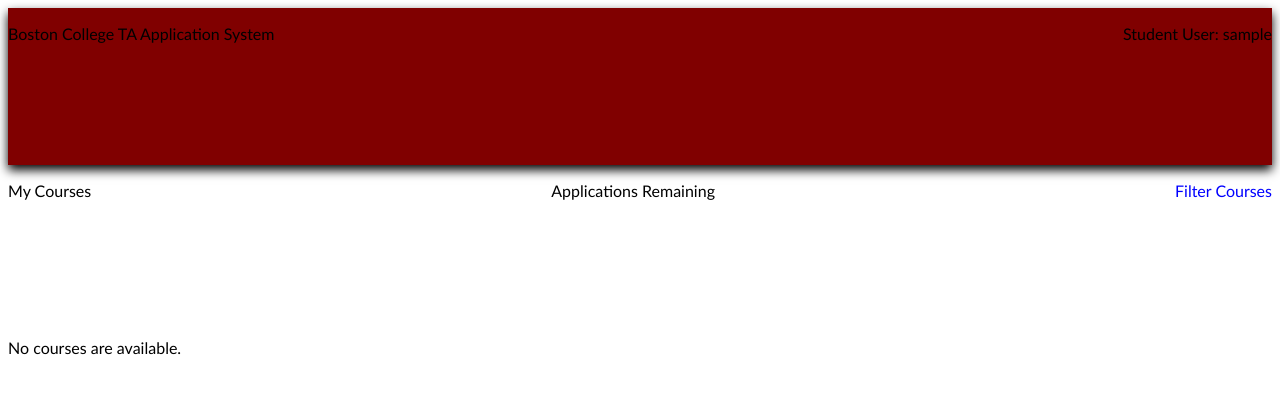
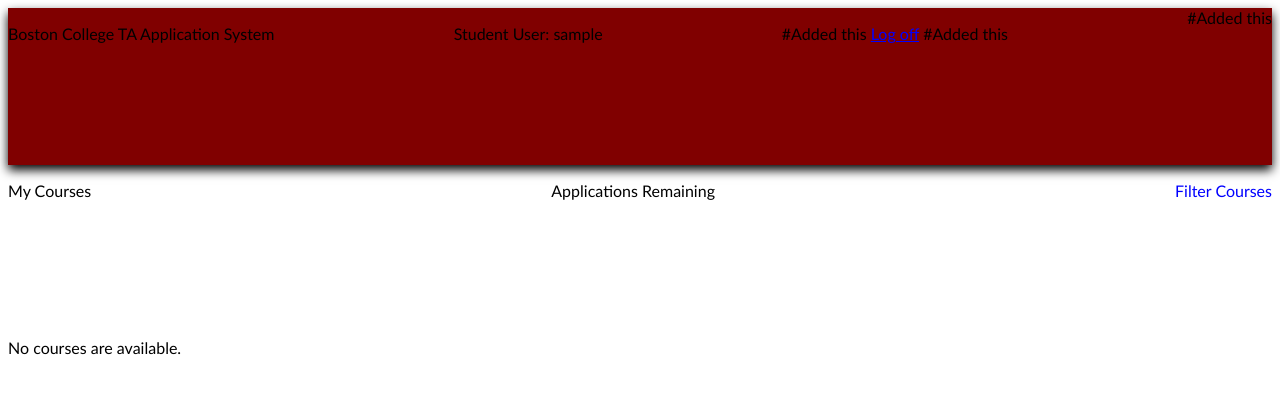
Before and after one commit to CSCI3356Spring2023/BugHugger, a Django app: template TAapp/view_apps/templates/view_apps/student.html in a window 1280 px wide. Shown: the top 394 px of the page. Run offline with Django 4.2, Linux system fonts and the light colour scheme; the template is opened without the code that fills it, so the values that code supplies are empty; the visitor is signed in with stand-in values (Sample User, id 1).

Commit message:
Update student.html
Commented what I added

```diff
--- a/TAapp/view_apps/templates/view_apps/student.html
+++ b/TAapp/view_apps/templates/view_apps/student.html
@@ -5,6 +5,9 @@
 <nav class = "header-container">
     <p>Boston College TA Application System</p>
     <p>Student User: {{request.user.username}}</p>
+    <p class="logoff-button"> #Added this
+        <a href="{% url 'logoff' %}">Log off</a> #Added this
+    </p> #Added this
 </nav>
 <div class = "interface-container">
     <p> My Courses </p>
```
